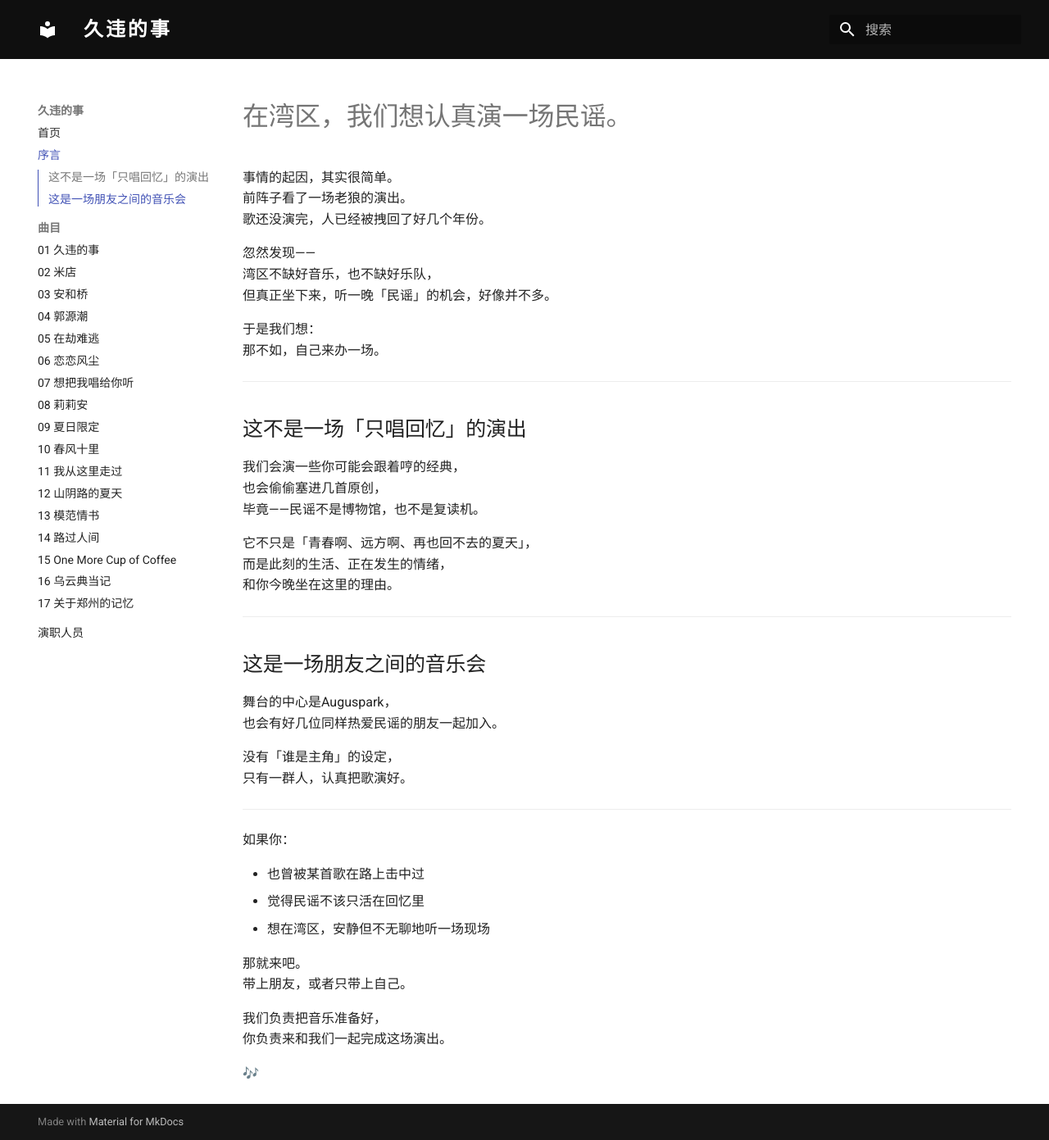
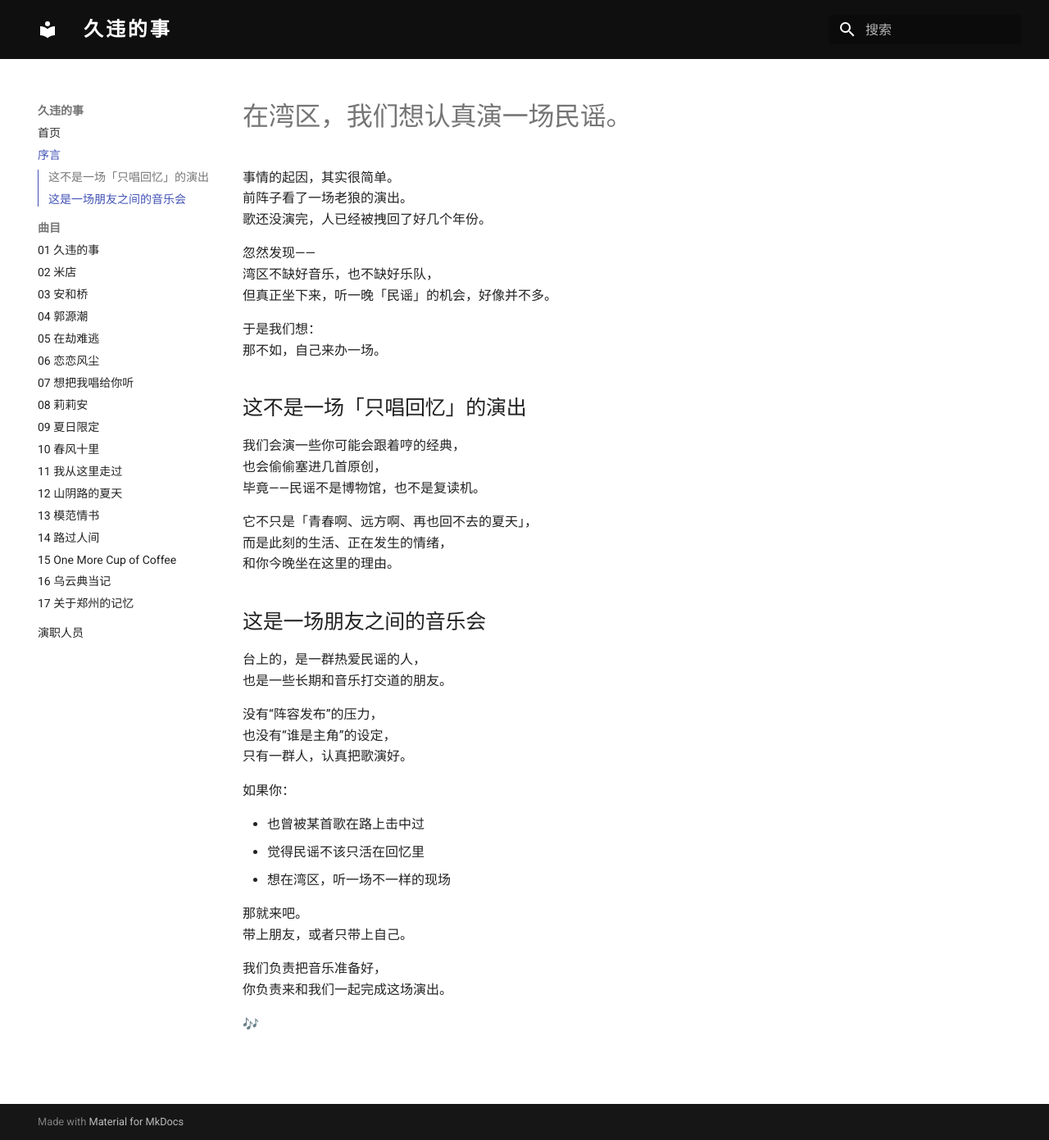
Before and after one commit to stubbornleaf/jiuweideshi-songbook, an MkDocs documentation site: the page built from docs/prologue.md, in a window 1280 px wide and 1391 px high. Shown: the whole window at 82% size. Built offline with MkDocs 1.6.1 and Material for MkDocs 9.7.7, drawn with Linux system fonts in a browser that asks for light colours.

Commit message:
Update prologue.md

```diff
--- a/docs/prologue.md
+++ b/docs/prologue.md
@@ -11,7 +11,6 @@
 于是我们想：
 那不如，自己来办一场。
 
----
 
 ## 这不是一场「只唱回忆」的演出
 
@@ -23,23 +22,22 @@
 而是此刻的生活、正在发生的情绪，
 和你今晚坐在这里的理由。
 
----
 
 ## 这是一场朋友之间的音乐会
 
-舞台的中心是Auguspark，
-也会有好几位同样热爱民谣的朋友一起加入。
+台上的，是一群热爱民谣的人，
+也是一些长期和音乐打交道的朋友。
 
-没有「谁是主角」的设定，
+没有“阵容发布”的压力，
+也没有“谁是主角”的设定，
 只有一群人，认真把歌演好。
 
----
 
 如果你：
 
 - 也曾被某首歌在路上击中过
 - 觉得民谣不该只活在回忆里
-- 想在湾区，安静但不无聊地听一场现场
+- 想在湾区，听一场不一样的现场
 
 那就来吧。
 带上朋友，或者只带上自己。
```
